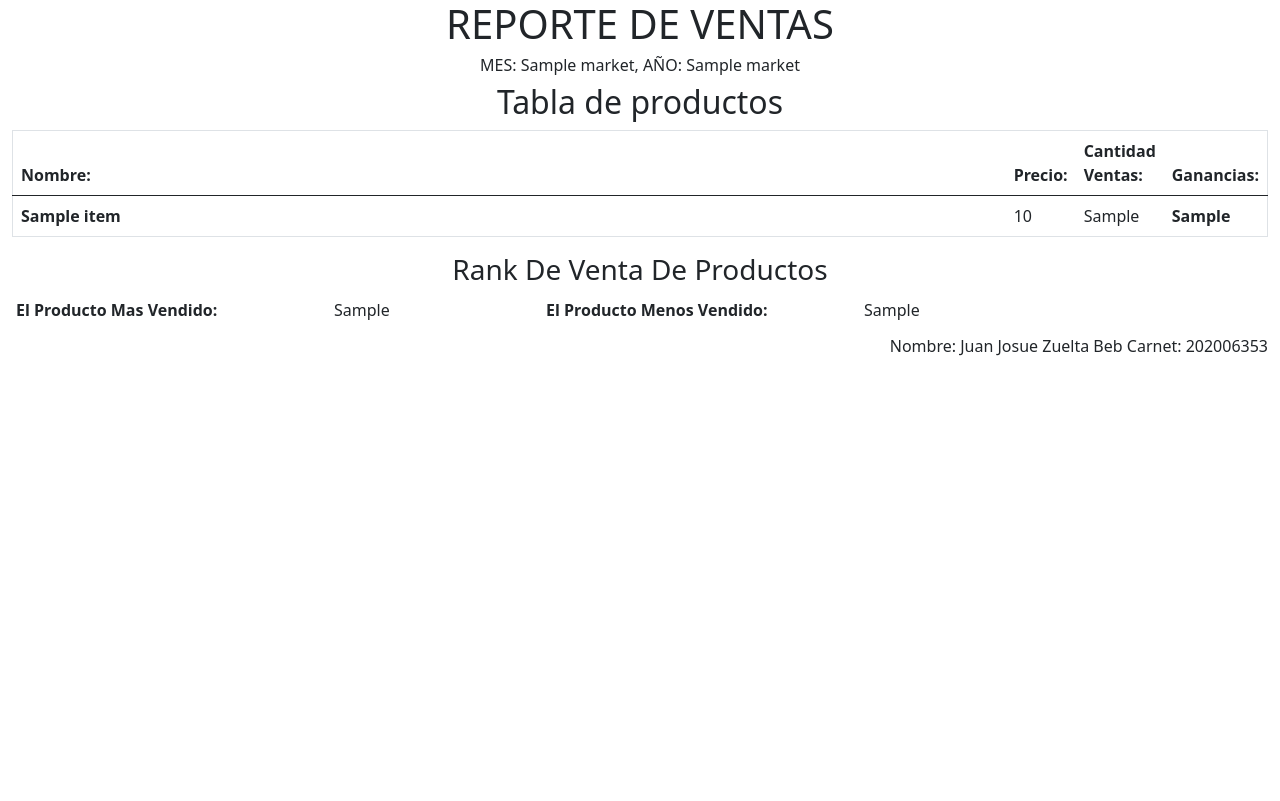
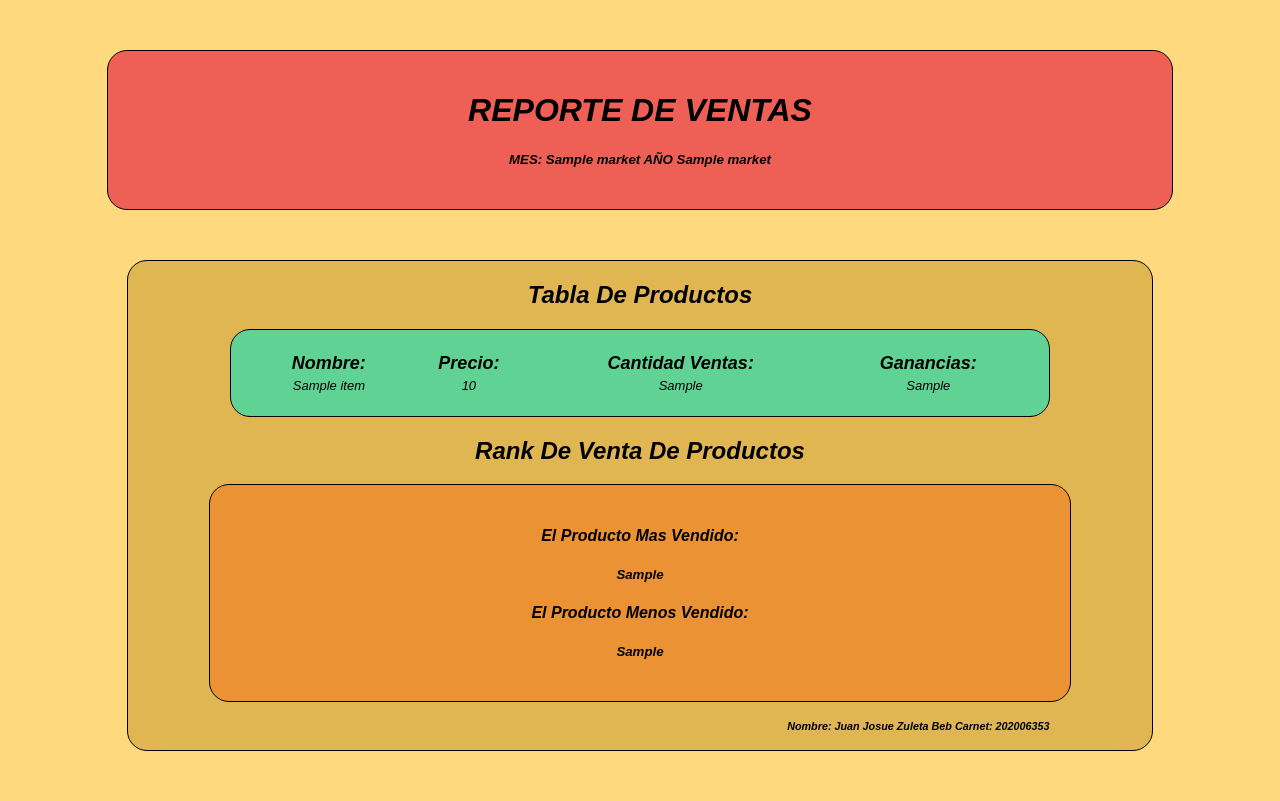
Before and after one commit to joshi-debb/simple_data_interpreter, a Python web app: template templates/report_template.html in a window 1280 px wide. Before the commit the page ends 356 px from the top, so only its background shows below. Run offline with Jinja, Linux system fonts and the light colour scheme; the template is opened without the code that fills it: most values are stand-ins (such as "Sample title", 1, 10 or a date in 2020).

Commit message:
retocando reportes HTML

```diff
--- a/templates/report_template.html
+++ b/templates/report_template.html
@@ -1,73 +1,141 @@
 <!DOCTYPE html>
 <html lang="es">
   <head>
+
+    <style>
+
+      header{
+        background-color: #EE6055;
+        border: 0.1px solid black;
+        padding: 20px 20px;
+        text-align: center;
+        font-weight: bold;
+        width: 80%;
+        border-radius: 20px;
+      }
+
+      body{
+        background-color: #FFD97D;
+        text-align: center;
+        font-family: Arial, Helvetica, sans-serif;
+        font-style: italic;
+        margin: 50px auto;
+      }
+
+      #texto1{
+        font-size: medium;
+        background-color: #eb9234;
+        border: 0.1px solid black;
+        padding: 20px 20px;
+        text-align: center;
+        width: 80%;
+        border-radius: 20px;
+      }
+
+      #texto2{
+        text-align: right;
+        font-size: small;
+        font-weight: bolder;
+        width: 90%;
+      }
+
+      #headtable{
+        text-align: center;
+        font-size: large;
+        font-weight: bolder;
+      }
+
+      #bodytable{
+        text-align: center;
+        font-size: small;
+        font-weight: lighter;
+
+      }
+
+      #subBody{
+
+        background-color: #e0b653;
+        text-align: center;
+        font-family: Arial, Helvetica, sans-serif;
+        font-style: italic;
+        margin: 50px auto;
+        width: 80%;
+        border-radius: 20px;
+        border: 0.1px solid black;
+      }
+
+      table{
+
+        align-items: center;
+        border: 0.1px solid black;
+        background-color: #60D394;
+        font-style: italic;
+        padding: 20px 20px;
+        width: 80%;
+        border-radius: 20px;
+      }
+
+    </style>
+
     <meta charset="UTF-8" />
     <meta http-equiv="X-UA-Compatible" content="IE=edge" />
     <meta name="viewport" content="width=device-width, initial-scale=1.0" />
-    <title>Reporte De Ventas</title>
-    <link
-      href="https://cdn.jsdelivr.net/npm/bootstrap@5.1.0/dist/css/bootstrap.min.css"
-      rel="stylesheet"
-      integrity="sha384-KyZXEAg3QhqLMpG8r+8fhAXLRk2vvoC2f3B09zVXn8CA5QIVfZOJ3BCsw2P0p/We"
-      crossorigin="anonymous"
-    />
+
+    <title >Reporte De Ventas</title>
+
   </head>
   <body>
 
-    <header>
-    <h1 class="text-center">REPORTE DE VENTAS</h1>
+    <header style="margin: 0 auto">
+    <h1 class="text-center" style="font-size: xx-large;">REPORTE DE VENTAS</h1>
     {% for markets in List_Of_Market %}
-    <h6 class="text-center">MES: {{ markets.month_name }}, AÑO: {{ markets.year_name }}</h6>
+    <h5 class="text-center">MES: {{ markets.month_name }} AÑO {{ markets.year_name }}</h5>
 
     </header>
-    <main class="container-fluid">
+    <main>
 
-      <section class="mb-4">
+      <section id = "subBody">
 
-        <h2 class="text-center">Tabla de productos</h2>
+        <h1 class="text-center">Tabla De Productos</h1>
 
-        <table class="table border">
-          <thead>
-            <tr>
-              <th scope="col">Nombre:</th>
-              <th scope="col">Precio:</th>
-              <th scope="col">Cantidad Ventas:</th>
-              <th scope="col">Ganancias:</th>
+        <table style="margin: 0 auto" >
+          <thead >
+            <tr id = "headtable">
+              <th>Nombre:</th>
+              <th>Precio:</th>
+              <th>Cantidad Ventas:</th>
+              <th>Ganancias:</th>
             </tr>
           </thead>
           <tbody>
             {% for Item in markets.sort_datas_earnings() %}
-            <tr>
-              <th class="table" scope="row">{{ Item.item_name }}</th>
-              <td class="table" scope="row">{{ Item.item_price }}</td>
-              <td class="table" scope="row">{{ Item.item_sold }}</td>
-              <th class="table" scope="row">{{ Item.item_earnings }}</th>
+            <tr id = "bodytable">
+              <td>{{ Item.item_name }}</td>
+              <td>{{ Item.item_price }}</td>
+              <td>{{ Item.item_sold }}</td>
+              <td>{{ Item.item_earnings }}</td>
             </tr>
             {% endfor %}
           </tbody>
         </table>
 
-        <h3 class="text-center">Rank De Venta De Productos</h3>
+        <h1 class="text-center">Rank De Venta De Productos</h1>
 
-        <div class="row mt-2 mb-2 p-1">
-          <div class="fw-bold col-3 ">El Producto Mas Vendido:</div>
-          <div class="col-2">{{ markets.sort_datas_up_solds() }}</div>
-          <div class="fw-bold col-3 ">El Producto Menos Vendido:</div>
-          <div class="col-2">{{ markets.sort_datas_low_solds() }}</div>
+        <div id="texto1" style="margin: 0 auto">
+          <h4>El Producto Mas Vendido:</h4>
+          <h5 style="font-weight: bold;">{{ markets.sort_datas_up_solds() }}</h5>
+          <h4>El Producto Menos Vendido:</h4>
+          <h5 style="font-weight: bold;">{{ markets.sort_datas_low_solds() }}</h5>
         </div>
 
-        <div style='text-align:right'>
-        <h10 class="text-right">Nombre: Juan Josue Zuelta Beb</h10>
-        <h10 class="text-right">Carnet: 202006353</h10>
+        <div id="texto2">
+
+        <h5>Nombre: Juan Josue Zuleta Beb Carnet: 202006353 </h5>
+
         </div>
       </section>
     </main>
     {% endfor %}
-    <script
-      src="https://cdn.jsdelivr.net/npm/bootstrap@5.1.0/dist/js/bootstrap.bundle.min.js"
-      integrity="sha384-U1DAWAznBHeqEIlVSCgzq+c9gqGAJn5c/t99JyeKa9xxaYpSvHU5awsuZVVFIhvj"
-      crossorigin="anonymous"
-    ></script>
 
   </body>
 </html>
```
Also changed, not shown: DatosPrueba.data.txt (+8 -8 lines), InstruccionesPrueba.lfp.txt (+4 -4 lines).
